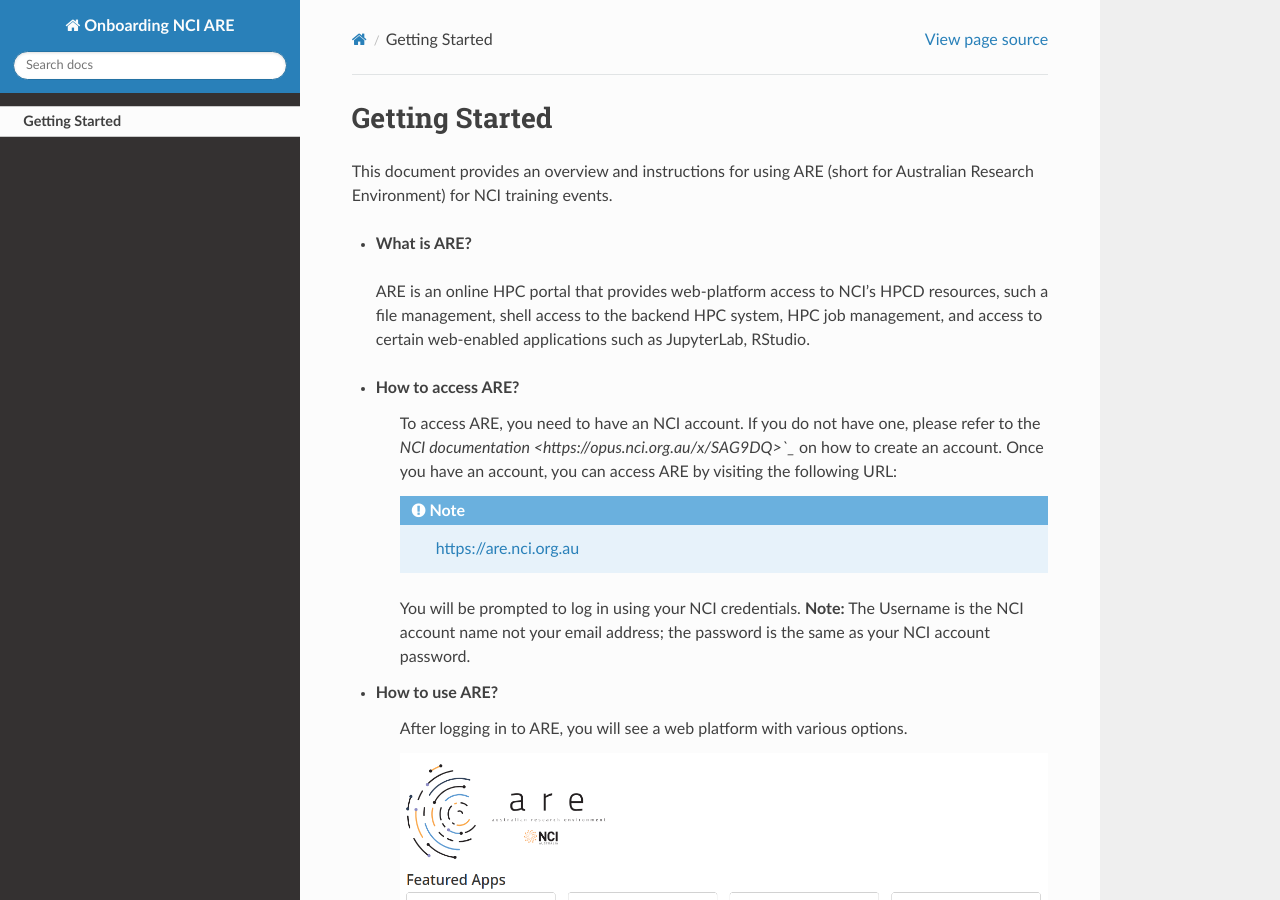
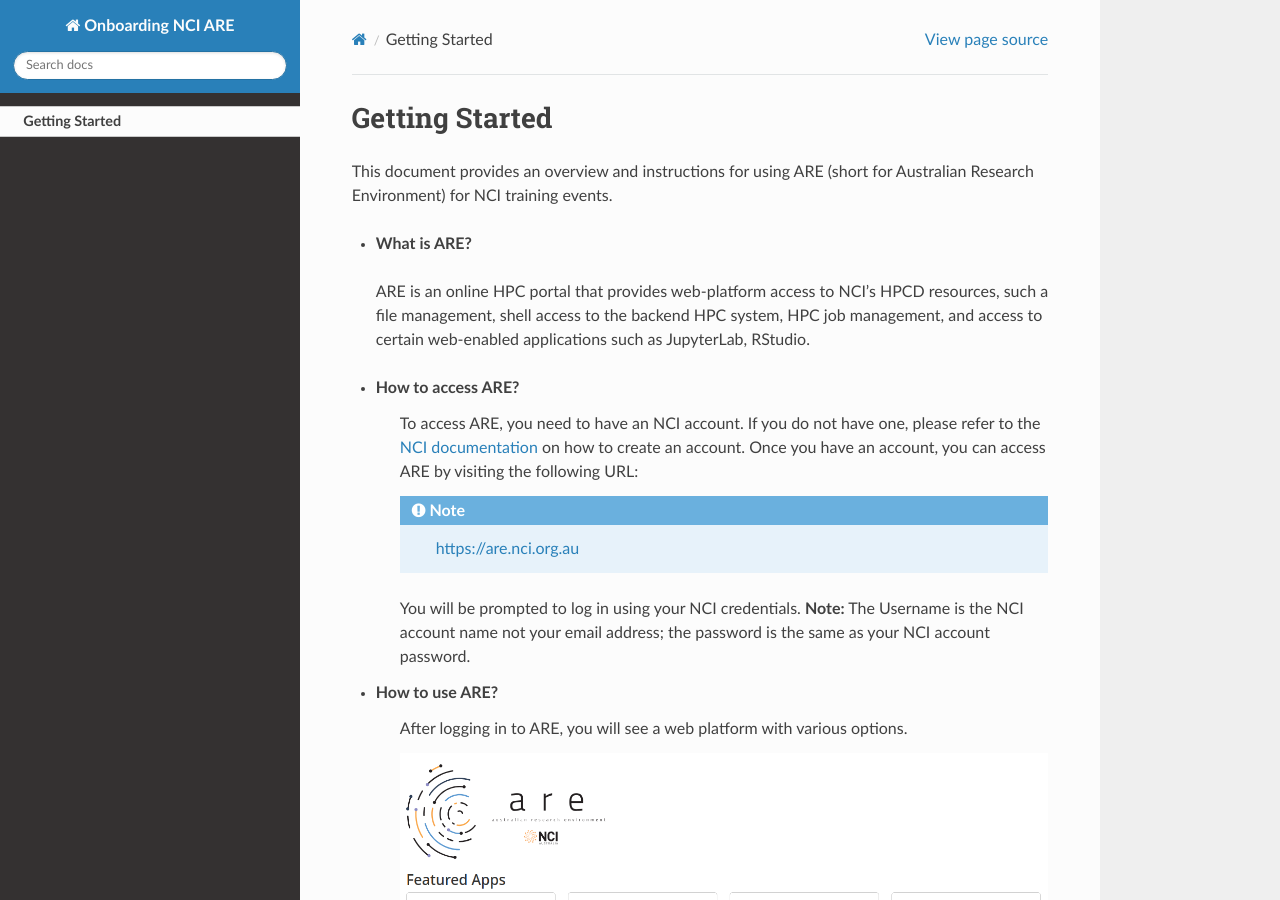
Before and after one commit to NCI900-Training-Organisation/Onboarding-ARE, a Sphinx documentation site: the page built from docs/source/start.rst, in a window 1280 px wide and 900 px high. Built offline with Sphinx 7.4.7 and the Read the Docs theme 3.1.0, drawn with Linux system fonts in a browser that asks for light colours.

Commit message:
content update

```diff
--- a/docs/source/start.rst
+++ b/docs/source/start.rst
@@ -9,7 +9,7 @@ This document provides an overview and instructions for using ARE (short for Aus
  ARE is an online HPC portal that provides web-platform access to NCI's HPCD resources, such a file management, shell access to the backend HPC system, HPC job management, and access to certain web-enabled applications such as JupyterLab, RStudio.
 
 * **How to access ARE?**
-    To access ARE, you need to have an NCI account. If you do not have one, please refer to the `NCI documentation <https://opus.nci.org.au/x/SAG9DQ>`_` on how to create an account. Once you have an account, you can access ARE by visiting the following URL:
+    To access ARE, you need to have an NCI account. If you do not have one, please refer to the `NCI documentation <https://opus.nci.org.au/x/SAG9DQ>`_ on how to create an account. Once you have an account, you can access ARE by visiting the following URL:
 
     .. admonition:: Note
         :class: note
@@ -31,9 +31,12 @@ This document provides an overview and instructions for using ARE (short for Aus
 
     - **JupyterLab**: A web-based interactive computing environment where you can access Gadi file systems, and python programming.
 
+
     - **RStudio**: A web-based integrated development environment (IDE) for R programming.
 
+
     - **Virtual Desktop**: A web-based mate desktop environment that allows you to access a virtual machine with a graphical user interface (GUI). It's useful for graphical applications.
+
 
     - **Gadi Terminal**: A web-based terminal that provides shell access to the Gadi HPC system. You can use it to run commands, manage files, and submit jobs.
 
@@ -56,19 +59,27 @@ To use JupyterLab in ARE is simple. After logging in to ARE, click on the **Jupy
 
  - **Walltime**: The maximum time duration for your JupyterLab session.
 
+
  - **Queue**: The queue to which your JupyterLab session will be submitted (Click `here <https://opus.nci.org.au/x/ZIQeDg>`_ for details of different queue types on Gadi). For training events, we typically use the **normal** queue. **Note:** The field is free-text, so you can type in the queue name.
+
 
  - **Compute Size**: Amount of CPU/Memory resources available to your JupyterLab session
 
+
  - **Project**: Project to submit gadi job under; requires an SU allocation. For training events, we typically use project **vp91**.
 
+
  - **Storage**: The storage space accessible to your JupyterLab session. Default if **/scratch/vp91**.
+
+
 
  In some training sessions, we may need to specify additional parameters.
  They are provided in the **advanced options**.
  In those events, usually we need to specify **Modules** and **Python or Conda virtual environment base**.
 
+
  - **Modules**: The software modules that you need to load, such as a particular version of Python. **Note:** Not to be confused with Module directories.
+
 
  - **Python or Conda virtual environment base**: Some of our trainings materials are delivered by using tailored Python virtual environments. In those cases, your instructor will provide you with the path to the virtual environment.
 
```
